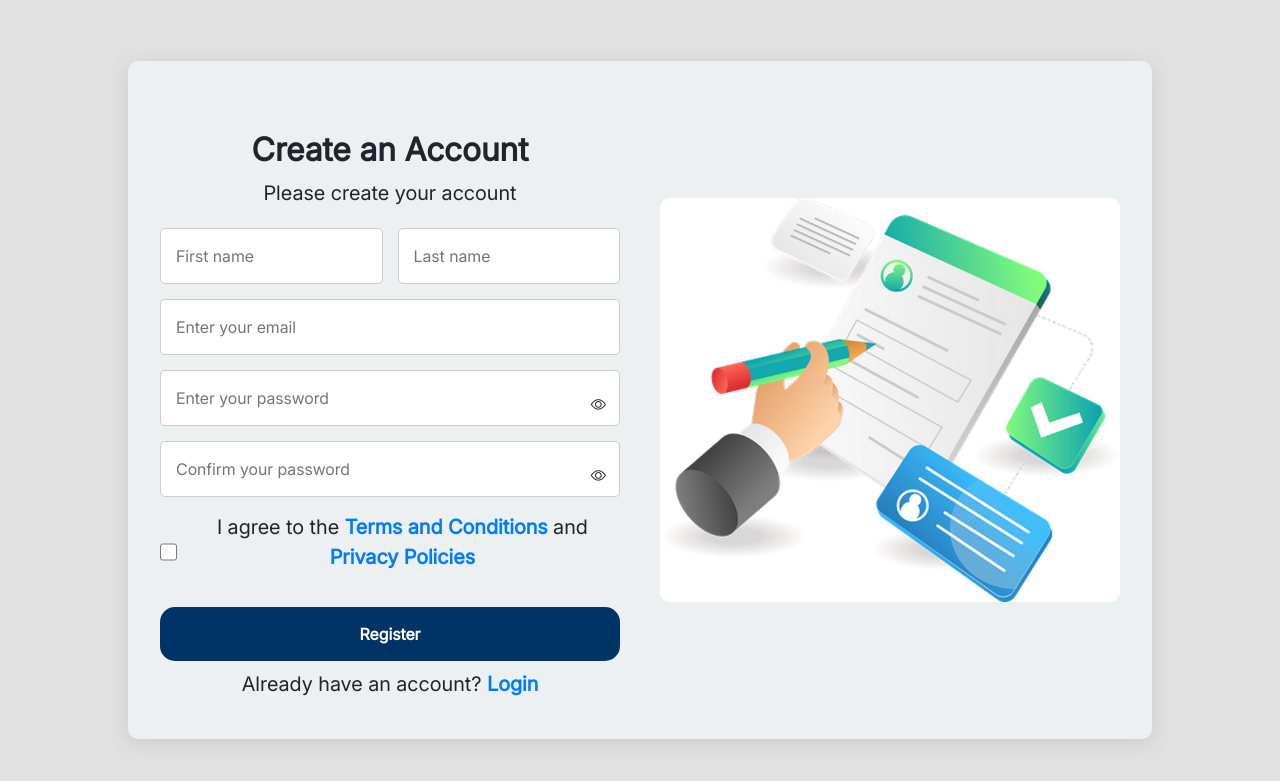
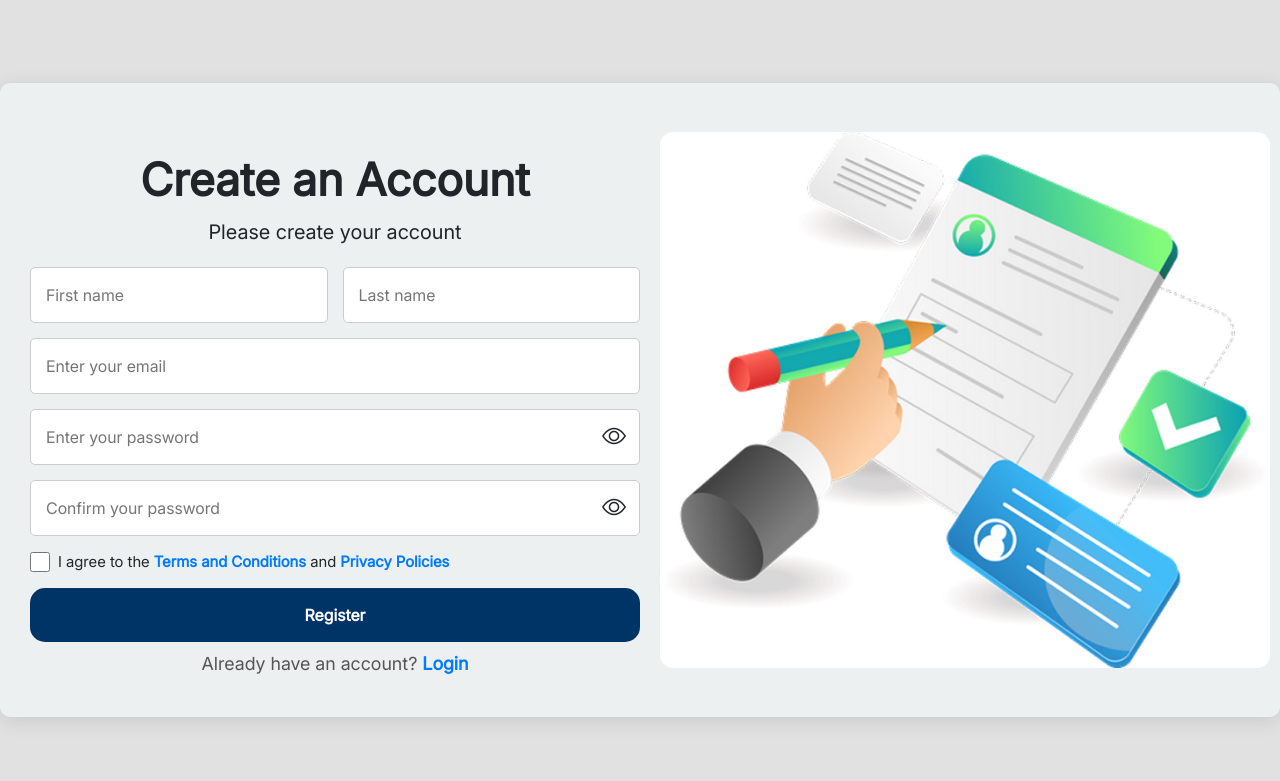
Before and after one commit to Jexilog/E-Commerce_Website, a PHP site: page /components/signup.php in a window 1280 px wide. Shown: the top 781 px of the page. Run offline with PHP 8.4, Linux system fonts and the light colour scheme.

Commit message:
Update css files for login and signup

```diff
--- a/E-Commerce/src/styles/loginstyle.css
+++ b/E-Commerce/src/styles/loginstyle.css
@@ -127,7 +127,7 @@ input {
   transform: translateY(-50%);
   display: flex;
   align-items: center;
-  font-size: 0.95rem;
+  font-size: 1.5rem;
   cursor: pointer;
   user-select: none;
   gap: 3px;
--- a/E-Commerce/src/styles/signupstyle.css
+++ b/E-Commerce/src/styles/signupstyle.css
@@ -23,10 +23,10 @@ body {
     background: #ECF0F1;
     border-radius: 10px;
     box-shadow: 0 4px 20px rgba(0, 0, 0, 0.1);
-    width: 80%;
+    width: 100%;
     overflow: hidden;
-    max-width: 1600px;
-    /*padding-top: 29px;*/
+    max-width: 1700px;
+    padding: 0 10px;
 }
 
 .form-section {
@@ -35,7 +35,7 @@ body {
     flex: 1;
 }
 
-h1 {
+h2 {
     font-size: 45px;
     margin-bottom: 10px;
 }
@@ -81,6 +81,11 @@ input[type="text"], input[type="email"], input[type="password"] {
     width: 100%;
 }
 
+.checkbox-container label p {
+    margin: 0;
+    font-size: 15px;
+}
+
 .password-wrapper {
   position: relative;
   width: 100%;
@@ -94,11 +99,11 @@ input[type="text"], input[type="email"], input[type="password"] {
 .show-password-label {
   position: absolute;
   right: 10px;
-  top: 50%;
+  top: 40%;
   transform: translateY(-50%);
   display: flex;
   align-items: center;
-  font-size: 0.95rem;
+  font-size: 1.5rem;
   cursor: pointer;
   user-select: none;
   gap: 3px;
@@ -112,8 +117,8 @@ input[type="text"], input[type="email"], input[type="password"] {
     height: 20px;
     cursor: pointer;
     accent-color: rgb(0, 123, 255);
-    border: #ECF0F1;
-    outline: #ECF0F1;
+    border: 1px solid #ccc;
+    outline: none;
     /*top: -13px*/
     /*position: relative;*/
   }
@@ -142,6 +147,8 @@ button {
 
 #Notice{
     margin-top: 8px;
+    font-size: 18px;
+    color: #555;
 }
 button:hover {
     background-color: #0056b3;
@@ -162,13 +169,14 @@ a {
     display: flex;
     justify-content: center;
     align-items: center;
-    padding: 20px;
+    padding: 0;
 }
 
 .image-section img {
-    /*width: 95%;*/
-    max-width: 950px;
-    height: 600px;
+    width: 100%;
+    max-width: 100%;
+    height: auto;
+    object-fit: cover;
 }
 
 input.error, select.error, textarea.error {
```
Also changed, not shown: other parts of E-Commerce/src/styles/signupstyle.css (+80 -5 lines).
